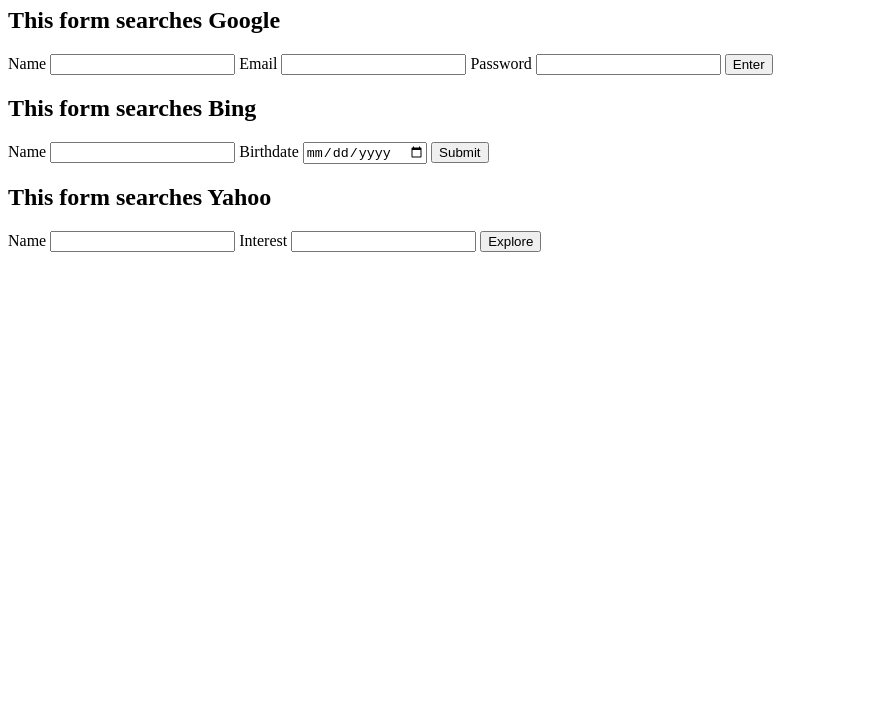
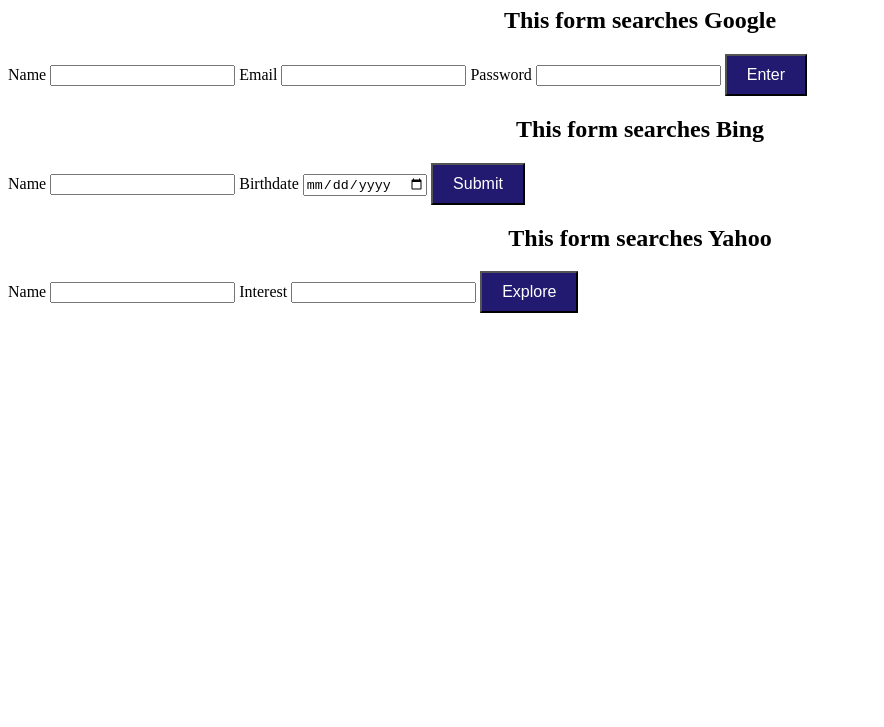
Before and after one commit to iicoats/Multi-Search-Engine-Forms, a plain HTML site: page index.html in a window 1280 px wide. Shown: the part 73-800 px from the top of the page, without its empty margins (0-884 px from the left). Drawn offline with Linux system fonts and the light colour scheme.

Commit message:
finished forms and working on css styling

```diff
--- a/index.html
+++ b/index.html
@@ -3,15 +3,18 @@
 <head>
     <meta charset="UTF-8">
     <meta name="viewport" content="width=device-width, initial-scale=1.0">
+    <link rel="stylesheet" href="styles.css">
     <title>Multi Search Engine Forms</title>
 </head>
 
 <header>
     <h1>Multi Search Engine Forms</h1>
 </header>
+
 <h2>This form searches Google</h2>
 
 <body>
+    <div class="container">
 <form action="https://www.google.com/search"
 method="get"
 target="_blank">
@@ -21,12 +24,14 @@ target="_blank">
 <input type="email" name="email" id="email">
 <label for="password">Password</label>
 <input type="password" name="password" id="password">
-<button>Enter</button>
+<button id="Enter">Enter</button>
 </form>
-<link rel="stylesheet" href="styles.css">
+</div>
+
 
 <h2>This form searches Bing</h2>
 
+<div class="container">
 <form action="https://www.bing.com/search"
 method="get"
 target="_blank">
@@ -35,16 +40,21 @@ target="_blank">
 <label for="date">Birthdate</label>
 <input type="date" name="date" id="date">
 <button>Submit</button>
-
+</div>
 <h2>This form searches Yahoo</h2>
 
+<div>
 <form action="https://search.yahoo.com/search" method="get"></form>
 <label for="name">Name</label>
 <input type="text" name="name" id="name">
 <label for="interest">Interest</label>
 <input type="text" name="interest" id="interest">
+
 <button>Explore</button>
 
 </form>
+</div>
+
+
 </body>
 </html>
--- a/styles.css
+++ b/styles.css
@@ -1 +1,30 @@
 use strict;
+
+title{
+    text-align: center;
+}
+
+h1{
+   text-align: center;
+}
+
+h2{
+    text-align: center;
+}
+
+form{
+
+}
+
+button {
+    background-color: #211a70;
+    color: white;
+    padding: 10px 20px;
+    text-align: center;
+    display: inline-block;
+    font-size: 16px;
+  }
+
+  container{
+    align-items: center;
+  }
```
